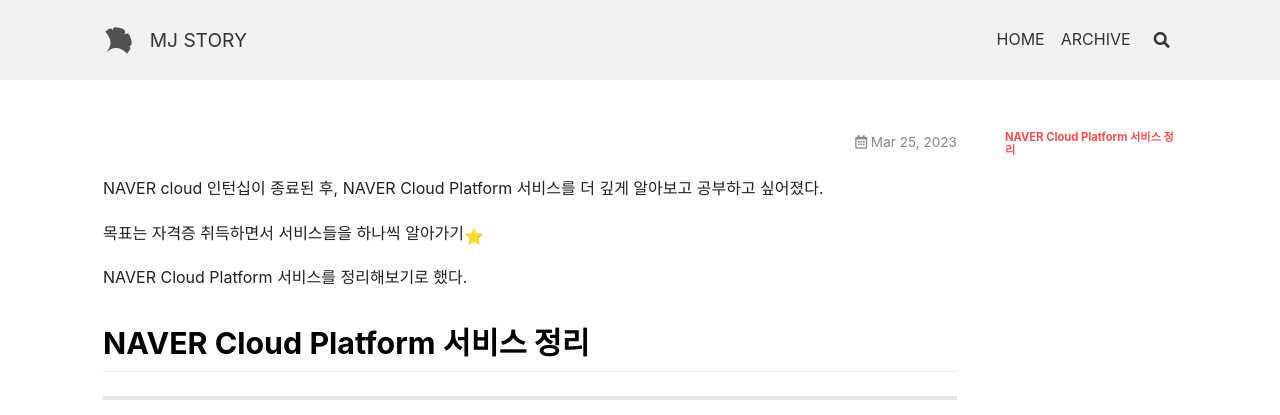
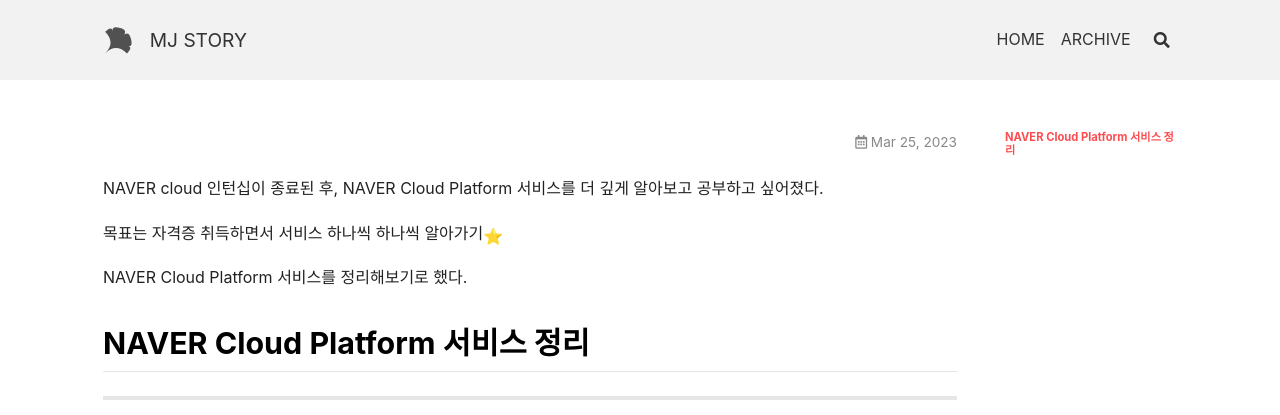
Before and after one commit to cloudnine-mj/cloudnine-mj.github.io, a Jekyll site: the page built from _posts/2022-11-01-NAVER-cloud-Platform-서비스-정리.md, in a window 1280 px wide. Shown: the top 415 px of the page. Built offline with Jekyll 4.4.1, drawn with Linux system fonts in a browser that asks for light colours; nearby versions of some CDN libraries; emoji names are drawn with the system emoji font.

Commit message:
20221101 포스트 수정2

```diff
--- a/_posts/2022-11-01-NAVER-cloud-Platform-서비스-정리.md
+++ b/_posts/2022-11-01-NAVER-cloud-Platform-서비스-정리.md
@@ -2,18 +2,13 @@
 key: jekyll-text-theme
 title: 'NAVER cloud Platform 서비스 정리'
 excerpt: ''
-tags: [NAVER Cloud],[NCP]
+tags: [NAVER Cloud], [NCP]
 ---
-
-
-
-
-
 
 
 NAVER cloud 인턴십이 종료된 후, NAVER Cloud Platform 서비스를 더 깊게 알아보고 공부하고 싶어졌다.
 
-목표는 자격증 취득하면서 서비스들을 하나씩 알아가기:star:
+목표는 자격증 취득하면서 서비스 하나씩 하나씩 알아가기:star:
 
 NAVER Cloud Platform 서비스를 정리해보기로 했다.
 
```
